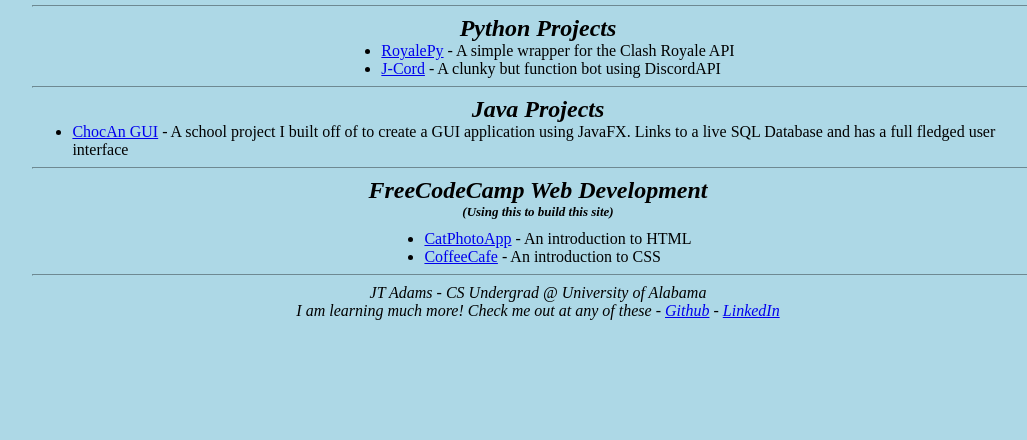
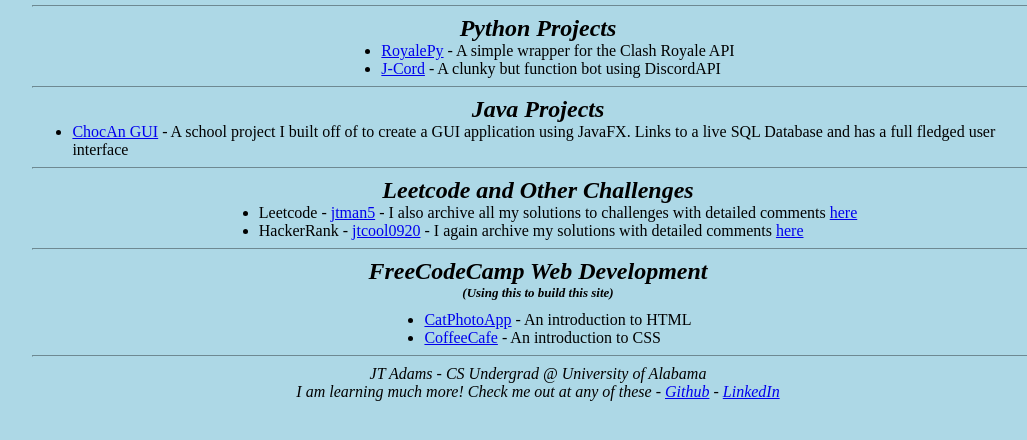
Before and after one commit to jtadams02/jtadams02.github.io, a plain HTML site: page index.html in a window 1280 px wide. Shown: the part 66-506 px from the top of the page, without its empty margins (102-1129 px from the left). Drawn offline with Linux system fonts and the light colour scheme.

Commit message:
Update index.html

```diff
--- a/index.html
+++ b/index.html
@@ -26,6 +26,14 @@
             </ul>
         </section>
         <hr>
+        <section class="leet">
+          <h2 class="subtitle">Leetcode and Other Challenges</h2>
+            <ul class="list">
+              <li>Leetcode - <a href="https://leetcode.com/jtman5/" title="Click to view my account">jtman5</a> - I also archive all my solutions to challenges with detailed comments <a href="https://github.com/jtadams02/LeetCode-and-Challenge-Solutions/tree/main/LeetCode">here</a></li>
+              <li>HackerRank - <a href="https://www.hackerrank.com/jtcool0920?hr_r=1">jtcool0920</a> - I again archive my solutions with detailed comments <a href="https://github.com/jtadams02/LeetCode-and-Challenge-Solutions/tree/main/HackerRank">here</a></li>
+            </ul>
+        </section>
+        <hr>
         <section class="fcc">
         <h2 class="subtitle">FreeCodeCamp Web Development</h2>
         <h3 class="subbyTitle" style="margin-bottom: 1%;">(Using this to build this site)</h3>
```
